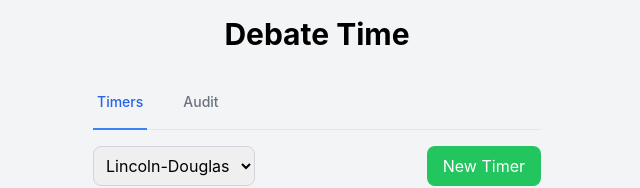
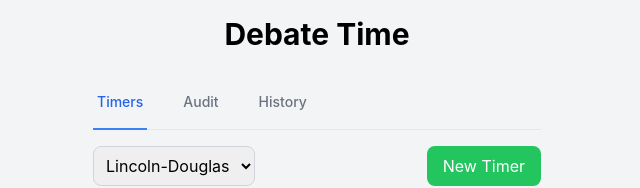
Before and after one commit to oculus42/debate-time, a React (Vite) app: page / in a window 1280 px wide. Shown: the top 188 px of the page, without its empty margins (323-963 px from the left). Built offline with nearby package versions, Linux system fonts and the light colour scheme.

Commit message:
feat: History tab

```diff
--- a/src/App.tsx
+++ b/src/App.tsx
@@ -6,7 +6,7 @@ import { AuditHistory } from './components/AuditHistory';
 import { RecentSessions, RecentSessionsRef } from './components/RecentSessions';
 import { v7 as uuidv7 } from 'uuid';
 
-type ViewMode = 'timers' | 'audit';
+type ViewMode = 'timers' | 'audit' | 'history';
 
 function App() {
   const [selectedFormat, setSelectedFormat] = useState<DebateFormat>(defaultFormats[0]);
@@ -139,6 +139,16 @@ function App() {
             >
               Audit
             </button>
+            <button
+              className={`py-4 px-1 border-b-2 font-medium text-sm ${
+                viewMode === 'history'
+                  ? 'border-blue-500 text-blue-600'
+                  : 'border-transparent text-gray-500 hover:text-gray-700 hover:border-gray-300'
+              }`}
+              onClick={() => setViewMode('history')}
+            >
+              History
+            </button>
           </nav>
         </div>
 
@@ -245,10 +255,6 @@ function App() {
         </div>
 
         <div className={`${viewMode === 'audit' ? 'block' : 'hidden'}`}>
-          <RecentSessions
-            ref={recentSessionsRef}
-            onImport={handleImport}
-          />
           <AuditHistory
             events={events}
             roundLabel={roundLabel}
@@ -270,6 +276,13 @@ function App() {
             onImport={handleImport}
           />
         </div>
+
+        <div className={`${viewMode === 'history' ? 'block' : 'hidden'}`}>
+          <RecentSessions
+            ref={recentSessionsRef}
+            onImport={handleImport}
+          />
+        </div>
       </div>
     </div>
   );
--- a/src/components/RecentSessions.tsx
+++ b/src/components/RecentSessions.tsx
@@ -38,23 +38,26 @@ export const RecentSessions = forwardRef<RecentSessionsRef, RecentSessionsProps>
     return format(new Date(timestamp), 'MMM d, yyyy HH:mm:ss');
   };
 
-  if (sessions.length === 0) {
-    return null;
-  }
-
   return (
-    <div className="bg-white rounded-lg shadow-lg p-4 mb-4">
+    <div className="bg-white rounded-lg shadow-lg p-4">
       <div className="flex justify-between items-center mb-4">
         <h2 className="text-xl font-bold">Recent Sessions</h2>
+        {sessions.length > 0 && (
           <button
             onClick={clearSessions}
             className="px-4 py-2 bg-red-500 text-white rounded-lg hover:bg-red-600"
           >
             Clear All
           </button>
+        )}
       </div>
       <div className="space-y-2">
-        {sessions.map((session: DebateSession) => (
+        {sessions.length === 0 ? (
+          <div className="text-center text-gray-500 py-8">
+            No recent sessions
+          </div>
+        ) : (
+          sessions.map((session: DebateSession) => (
             <div
               key={session.id}
               className="flex items-center justify-between p-2 bg-gray-50 rounded"
@@ -64,7 +67,7 @@ export const RecentSessions = forwardRef<RecentSessionsRef, RecentSessionsProps>
                 <div className="text-sm text-gray-600">
                   {session.teams.affirmative} vs {session.teams.negative}
                 </div>
-              <div className="text-xs text-gray-500">
+                <div className="text-xs text-gray-500 mt-1">
                   {formatDate(session.auditLog[0]?.timestamp || Date.now())}
                 </div>
               </div>
@@ -75,11 +78,7 @@ export const RecentSessions = forwardRef<RecentSessionsRef, RecentSessionsProps>
                 Load
               </button>
             </div>
-        ))}
-        {sessions.length === 0 && (
-          <div className="text-center text-gray-500 py-4">
-            No recent sessions
-          </div>
+          ))
         )}
       </div>
     </div>
```
Lines whose indentation alone changed are shown as unchanged.
